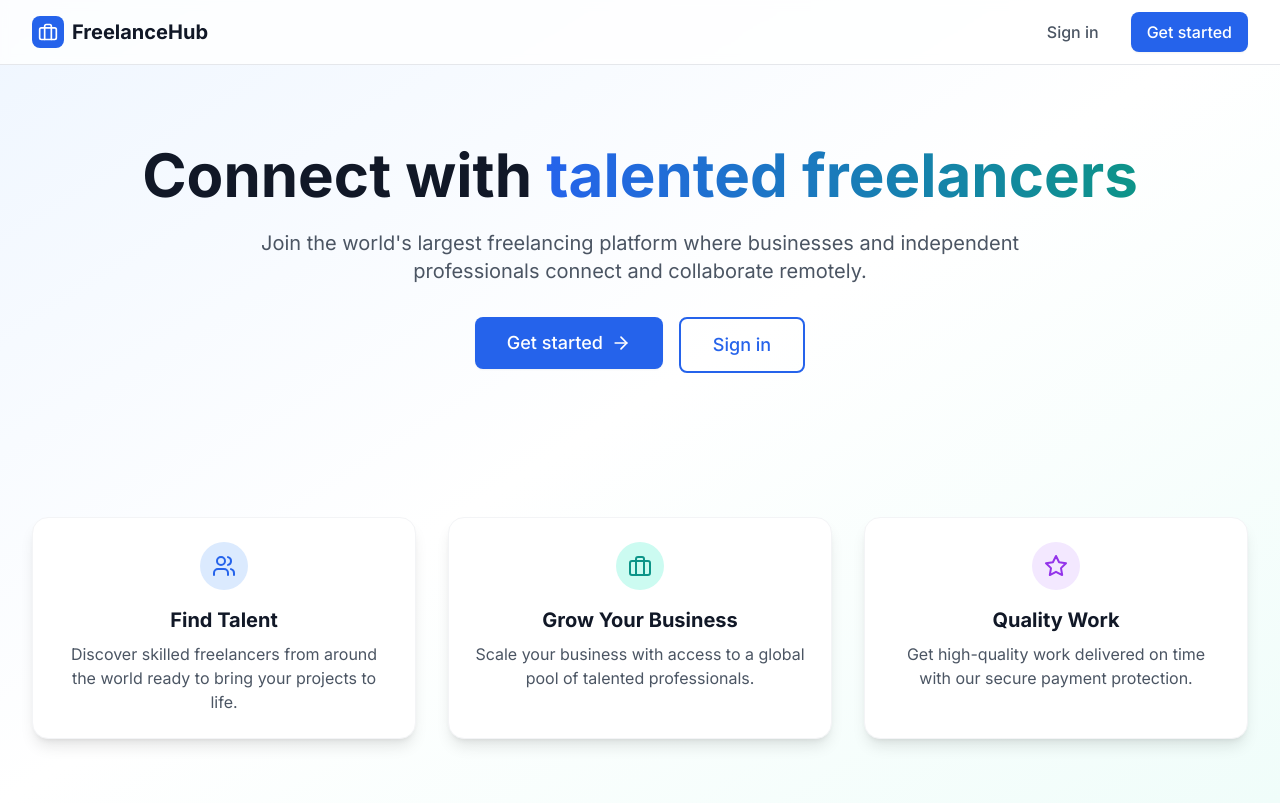
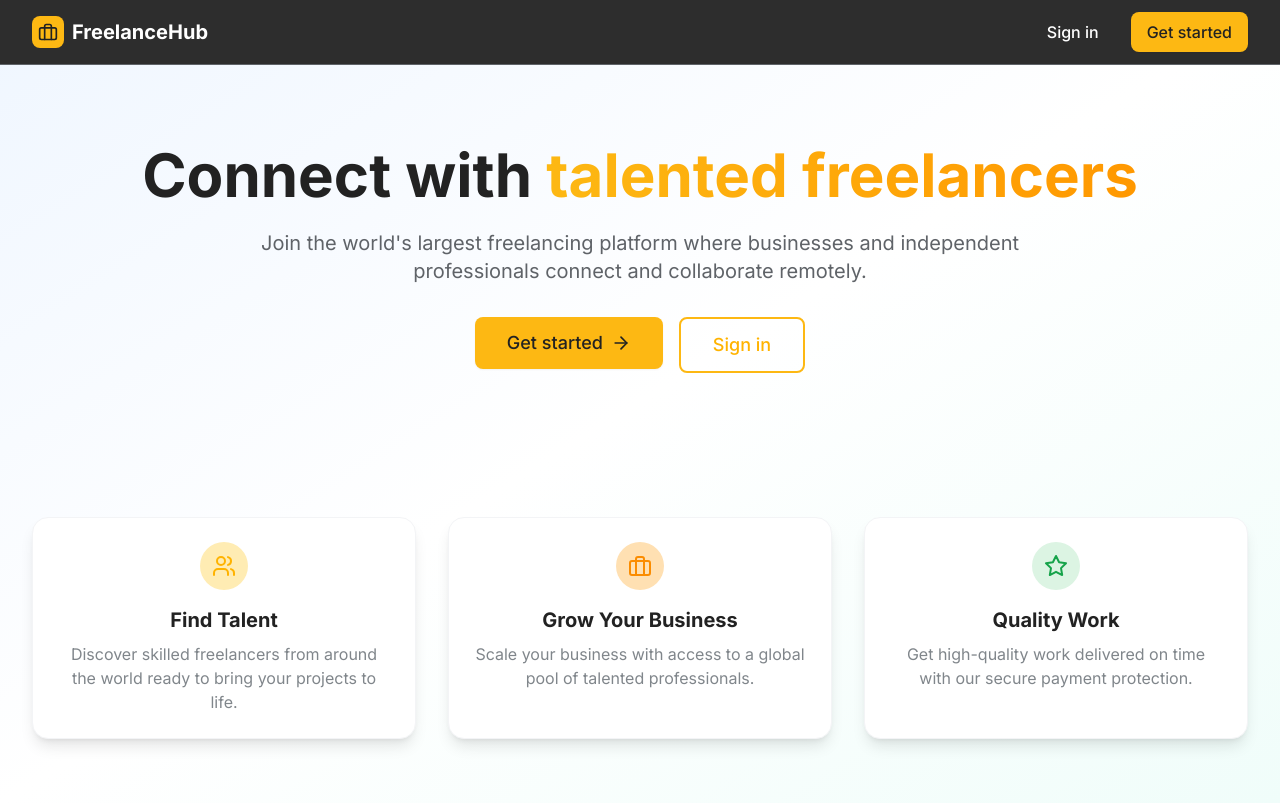
Before and after one commit to yazhsab/lancerscape-ui-auth-onboarding, a React (Vite) app: page / in a window 1280 px wide. Built offline with nearby package versions, Linux system fonts and the light colour scheme.

Commit message:
Update to Bee-Inspired Color Theme

```diff
--- a/src/components/common/Button.tsx
+++ b/src/components/common/Button.tsx
@@ -25,10 +25,10 @@ export const Button: React.FC<ButtonProps> = ({
   const baseClasses = 'inline-flex items-center justify-center font-medium rounded-lg transition-all duration-200 focus:outline-none focus:ring-2 focus:ring-offset-2 disabled:opacity-50 disabled:cursor-not-allowed';
 
   const variantClasses = {
-    primary: 'bg-blue-600 text-white hover:bg-blue-700 focus:ring-blue-500 shadow-sm hover:shadow-md',
-    secondary: 'bg-gray-600 text-white hover:bg-gray-700 focus:ring-gray-500 shadow-sm hover:shadow-md',
-    outline: 'border-2 border-blue-600 text-blue-600 hover:bg-blue-50 focus:ring-blue-500',
-    ghost: 'text-gray-600 hover:bg-gray-100 focus:ring-gray-500'
+    primary: 'bg-honey-500 text-charcoal-900 hover:bg-honey-400 focus:ring-honey-500 shadow-sm hover:shadow-md',
+    secondary: 'bg-charcoal-600 text-white hover:bg-charcoal-700 focus:ring-charcoal-500 shadow-sm hover:shadow-md',
+    outline: 'border-2 border-honey-500 text-honey-600 hover:bg-honey-50 focus:ring-honey-500',
+    ghost: 'text-charcoal-600 hover:bg-secondary-100 focus:ring-charcoal-500'
   };
 
   const sizeClasses = {
--- a/src/components/common/Input.tsx
+++ b/src/components/common/Input.tsx
@@ -30,8 +30,8 @@ export const Input = forwardRef<HTMLInputElement, InputProps>(({
           type={type}
           className={`
             w-full px-3 py-2 border rounded-lg transition-all duration-200
-            focus:outline-none focus:ring-2 focus:ring-blue-500 focus:border-transparent
-            ${error ? 'border-red-500' : 'border-gray-300'}
+            focus:outline-none focus:ring-2 focus:ring-honey-500 focus:border-transparent
+            ${error ? 'border-error-500' : 'border-secondary-300'}
             ${showPasswordToggle ? 'pr-10' : ''}
             ${className}
           `}
@@ -41,14 +41,14 @@ export const Input = forwardRef<HTMLInputElement, InputProps>(({
           <button
             type="button"
             onClick={onTogglePassword}
-            className="absolute right-3 top-1/2 transform -translate-y-1/2 text-gray-400 hover:text-gray-600 transition-colors"
+            className="absolute right-3 top-1/2 transform -translate-y-1/2 text-charcoal-400 hover:text-charcoal-600 transition-colors"
           >
             {type === 'password' ? <EyeOff size={18} /> : <Eye size={18} />}
           </button>
         )}
       </div>
       {error && (
-        <p className="text-sm text-red-600 animate-fade-in">{error}</p>
+        <p className="text-sm text-error-600 animate-fade-in">{error}</p>
       )}
     </div>
   );
--- a/src/index.css
+++ b/src/index.css
@@ -61,16 +61,16 @@
 }
 
 ::-webkit-scrollbar-track {
-  background: #f1f5f9;
+  background: #f5f5f5;
 }
 
 ::-webkit-scrollbar-thumb {
-  background: #cbd5e1;
+  background: #9aa0a6;
   border-radius: 4px;
 }
 
 ::-webkit-scrollbar-thumb:hover {
-  background: #94a3b8;
+  background: #5f6368;
 }
 
 /* Focus styles for better accessibility */
@@ -89,5 +89,5 @@ input[type="email"]:focus,
 input[type="password"]:focus,
 input[type="text"]:focus,
 input[type="tel"]:focus {
-  box-shadow: 0 0 0 3px rgba(59, 130, 246, 0.1);
+  box-shadow: 0 0 0 3px rgba(253, 184, 19, 0.1);
 }
--- a/src/pages/HomePage.tsx
+++ b/src/pages/HomePage.tsx
@@ -7,22 +7,22 @@ export const HomePage: React.FC = () => {
   return (
     <div className="min-h-screen bg-gradient-to-br from-blue-50 via-white to-teal-50">
       {/* Navigation */}
-      <nav className="bg-white/80 backdrop-blur-sm border-b border-gray-200 sticky top-0 z-50">
+      <nav className="bg-charcoal-900/95 backdrop-blur-sm border-b border-charcoal-700 sticky top-0 z-50">
         <div className="max-w-7xl mx-auto px-4 sm:px-6 lg:px-8">
           <div className="flex justify-between items-center h-16">
             <div className="flex items-center space-x-2">
-              <div className="w-8 h-8 bg-blue-600 rounded-lg flex items-center justify-center">
-                <Briefcase className="w-5 h-5 text-white" />
+              <div className="w-8 h-8 bg-honey-500 rounded-lg flex items-center justify-center">
+                <Briefcase className="w-5 h-5 text-charcoal-900" />
               </div>
-              <span className="text-xl font-bold text-gray-900">FreelanceHub</span>
+              <span className="text-xl font-bold text-white">FreelanceHub</span>
             </div>
 
             <div className="flex items-center space-x-4">
               <Link to="/login">
-                <Button variant="ghost">Sign in</Button>
+                <Button variant="ghost" className="text-white hover:bg-charcoal-800">Sign in</Button>
               </Link>
               <Link to="/register">
-                <Button>Get started</Button>
+                <Button className="bg-honey-500 text-charcoal-900 hover:bg-honey-400">Get started</Button>
               </Link>
             </div>
           </div>
@@ -32,25 +32,25 @@ export const HomePage: React.FC = () => {
       {/* Hero Section */}
       <section className="py-20 px-4 sm:px-6 lg:px-8">
         <div className="max-w-7xl mx-auto text-center">
-          <h1 className="text-4xl sm:text-5xl lg:text-6xl font-bold text-gray-900 mb-6">
+          <h1 className="text-4xl sm:text-5xl lg:text-6xl font-bold text-charcoal-900 mb-6">
             Connect with{' '}
-            <span className="bg-gradient-to-r from-blue-600 to-teal-600 bg-clip-text text-transparent">
+            <span className="bg-gradient-to-r from-honey-500 to-accent-500 bg-clip-text text-transparent">
               talented freelancers
             </span>
           </h1>
-          <p className="text-xl text-gray-600 mb-8 max-w-3xl mx-auto">
+          <p className="text-xl text-charcoal-700 mb-8 max-w-3xl mx-auto">
             Join the world's largest freelancing platform where businesses and independent professionals connect and collaborate remotely.
           </p>
 
           <div className="flex flex-col sm:flex-row gap-4 justify-center">
             <Link to="/register">
-              <Button size="lg" className="px-8">
+              <Button size="lg" className="px-8 bg-honey-500 text-charcoal-900 hover:bg-honey-400">
                 Get started
                 <ArrowRight className="w-5 h-5 ml-2" />
               </Button>
             </Link>
             <Link to="/login">
-              <Button variant="outline" size="lg" className="px-8">
+              <Button variant="outline" size="lg" className="px-8 border-charcoal-900 text-charcoal-900 hover:bg-charcoal-50">
                 Sign in
               </Button>
             </Link>
@@ -62,32 +62,32 @@ export const HomePage: React.FC = () => {
       <section className="py-16 px-4 sm:px-6 lg:px-8">
         <div className="max-w-7xl mx-auto">
           <div className="grid md:grid-cols-3 gap-8">
-            <div className="text-center p-6 bg-white rounded-2xl shadow-lg border border-gray-100">
-              <div className="inline-flex items-center justify-center w-12 h-12 bg-blue-100 rounded-full mb-4">
-                <Users className="w-6 h-6 text-blue-600" />
+            <div className="text-center p-6 bg-white rounded-2xl shadow-lg border border-secondary-100">
+              <div className="inline-flex items-center justify-center w-12 h-12 bg-honey-100 rounded-full mb-4">
+                <Users className="w-6 h-6 text-honey-600" />
               </div>
-              <h3 className="text-xl font-bold text-gray-900 mb-2">Find Talent</h3>
-              <p className="text-gray-600">
+              <h3 className="text-xl font-bold text-charcoal-900 mb-2">Find Talent</h3>
+              <p className="text-charcoal-600">
                 Discover skilled freelancers from around the world ready to bring your projects to life.
               </p>
             </div>
 
-            <div className="text-center p-6 bg-white rounded-2xl shadow-lg border border-gray-100">
-              <div className="inline-flex items-center justify-center w-12 h-12 bg-teal-100 rounded-full mb-4">
-                <Briefcase className="w-6 h-6 text-teal-600" />
+            <div className="text-center p-6 bg-white rounded-2xl shadow-lg border border-secondary-100">
+              <div className="inline-flex items-center justify-center w-12 h-12 bg-accent-100 rounded-full mb-4">
+                <Briefcase className="w-6 h-6 text-accent-600" />
               </div>
-              <h3 className="text-xl font-bold text-gray-900 mb-2">Grow Your Business</h3>
-              <p className="text-gray-600">
+              <h3 className="text-xl font-bold text-charcoal-900 mb-2">Grow Your Business</h3>
+              <p className="text-charcoal-600">
                 Scale your business with access to a global pool of talented professionals.
               </p>
             </div>
 
-            <div className="text-center p-6 bg-white rounded-2xl shadow-lg border border-gray-100">
-              <div className="inline-flex items-center justify-center w-12 h-12 bg-purple-100 rounded-full mb-4">
-                <Star className="w-6 h-6 text-purple-600" />
+            <div className="text-center p-6 bg-white rounded-2xl shadow-lg border border-secondary-100">
+              <div className="inline-flex items-center justify-center w-12 h-12 bg-success-100 rounded-full mb-4">
+                <Star className="w-6 h-6 text-success-600" />
               </div>
-              <h3 className="text-xl font-bold text-gray-900 mb-2">Quality Work</h3>
-              <p className="text-gray-600">
+              <h3 className="text-xl font-bold text-charcoal-900 mb-2">Quality Work</h3>
+              <p className="text-charcoal-600">
                 Get high-quality work delivered on time with our secure payment protection.
               </p>
             </div>
--- a/tailwind.config.js
+++ b/tailwind.config.js
@@ -8,52 +8,76 @@ export default {
       },
       colors: {
         primary: {
-          50: '#eff6ff',
-          100: '#dbeafe',
-          200: '#bfdbfe',
-          300: '#93c5fd',
-          400: '#60a5fa',
-          500: '#3b82f6',
-          600: '#2563eb',
-          700: '#1d4ed8',
-          800: '#1e40af',
-          900: '#1e3a8a',
+          50: '#fffbeb',
+          100: '#fef3c7',
+          200: '#fde68a',
+          300: '#fcd34d',
+          400: '#fbbf24',
+          500: '#FDB813',
+          600: '#d97706',
+          700: '#b45309',
+          800: '#92400e',
+          900: '#78350f',
         },
         secondary: {
-          50: '#f0fdfa',
-          100: '#ccfbf1',
-          200: '#99f6e4',
-          300: '#5eead4',
-          400: '#2dd4bf',
-          500: '#14b8a6',
-          600: '#0d9488',
-          700: '#0f766e',
-          800: '#115e59',
-          900: '#134e4a',
+          50: '#f9fafb',
+          100: '#f3f4f6',
+          200: '#e5e7eb',
+          300: '#d1d5db',
+          400: '#9ca3af',
+          500: '#6b7280',
+          600: '#4b5563',
+          700: '#374151',
+          800: '#1f2937',
+          900: '#111827',
         },
         accent: {
-          50: '#fff7ed',
-          100: '#ffedd5',
-          200: '#fed7aa',
-          300: '#fdba74',
-          400: '#fb923c',
-          500: '#f97316',
-          600: '#ea580c',
-          700: '#c2410c',
-          800: '#9a3412',
-          900: '#7c2d12',
+          50: '#fff3e0',
+          100: '#ffe0b2',
+          200: '#ffcc80',
+          300: '#ffb74d',
+          400: '#ffa726',
+          500: '#FF9800',
+          600: '#fb8c00',
+          700: '#f57c00',
+          800: '#ef6c00',
+          900: '#e65100',
         },
         success: {
-          50: '#f0fdf4',
-          100: '#dcfce7',
-          200: '#bbf7d0',
-          300: '#86efac',
+          50: '#f0f9f4',
+          100: '#dcf4e3',
+          200: '#bbe8cc',
+          300: '#86d5a7',
           400: '#4ade80',
-          500: '#22c55e',
+          500: '#6BAA75',
           600: '#16a34a',
           700: '#15803d',
           800: '#166534',
           900: '#14532d',
+        },
+        charcoal: {
+          50: '#f8f9fa',
+          100: '#f1f3f4',
+          200: '#e8eaed',
+          300: '#dadce0',
+          400: '#bdc1c6',
+          500: '#9aa0a6',
+          600: '#80868b',
+          700: '#5f6368',
+          800: '#3c4043',
+          900: '#222222',
+        },
+        honey: {
+          50: '#fff8e1',
+          100: '#ffecb3',
+          200: '#ffe082',
+          300: '#ffd54f',
+          400: '#ffca28',
+          500: '#FDB813',
+          600: '#ffb300',
+          700: '#ffa000',
+          800: '#ff8f00',
+          900: '#ff6f00',
         },
         warning: {
           50: '#fffbeb',
```
Also changed, not shown: src/pages/LoginPage.tsx (+11 -11 lines), src/pages/RegisterPage.tsx (+14 -14 lines).
